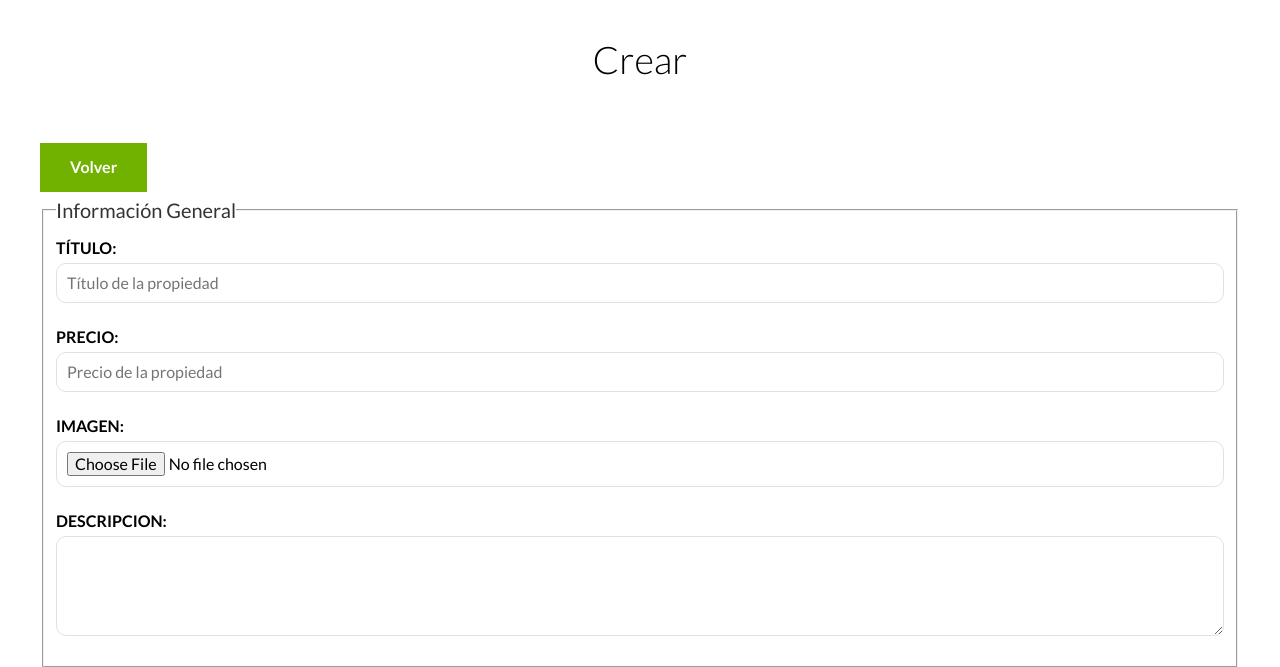
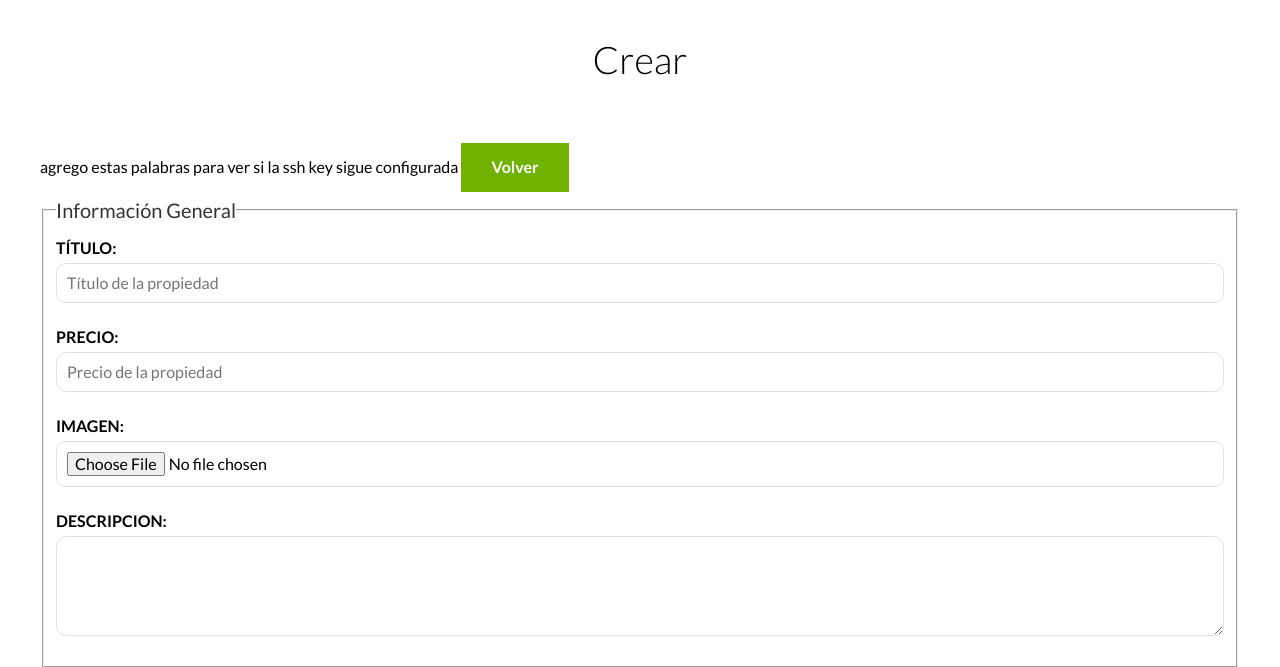
Before and after one commit to FranMendo2002/bienesRaices, a PHP site: page /admin/propiedades/crear.php in a window 1280 px wide. Shown: the part 120-787 px from the top of the page. Run offline with PHP 8.4, Linux system fonts and the light colour scheme.

Commit message:
Agrego una prueba en crear.php

```diff
--- a/admin/propiedades/crear.php
+++ b/admin/propiedades/crear.php
@@ -9,7 +9,7 @@ incluirTemplate('header');
 ?>
 
 <main class="contenedor seccion">
-    <h1>Crear</h1>
+    <h1>Crear</h1> agrego estas palabras para ver si la ssh key sigue configurada
 
     <a href="/admin" class="boton boton-verde">Volver</a>
 
```
